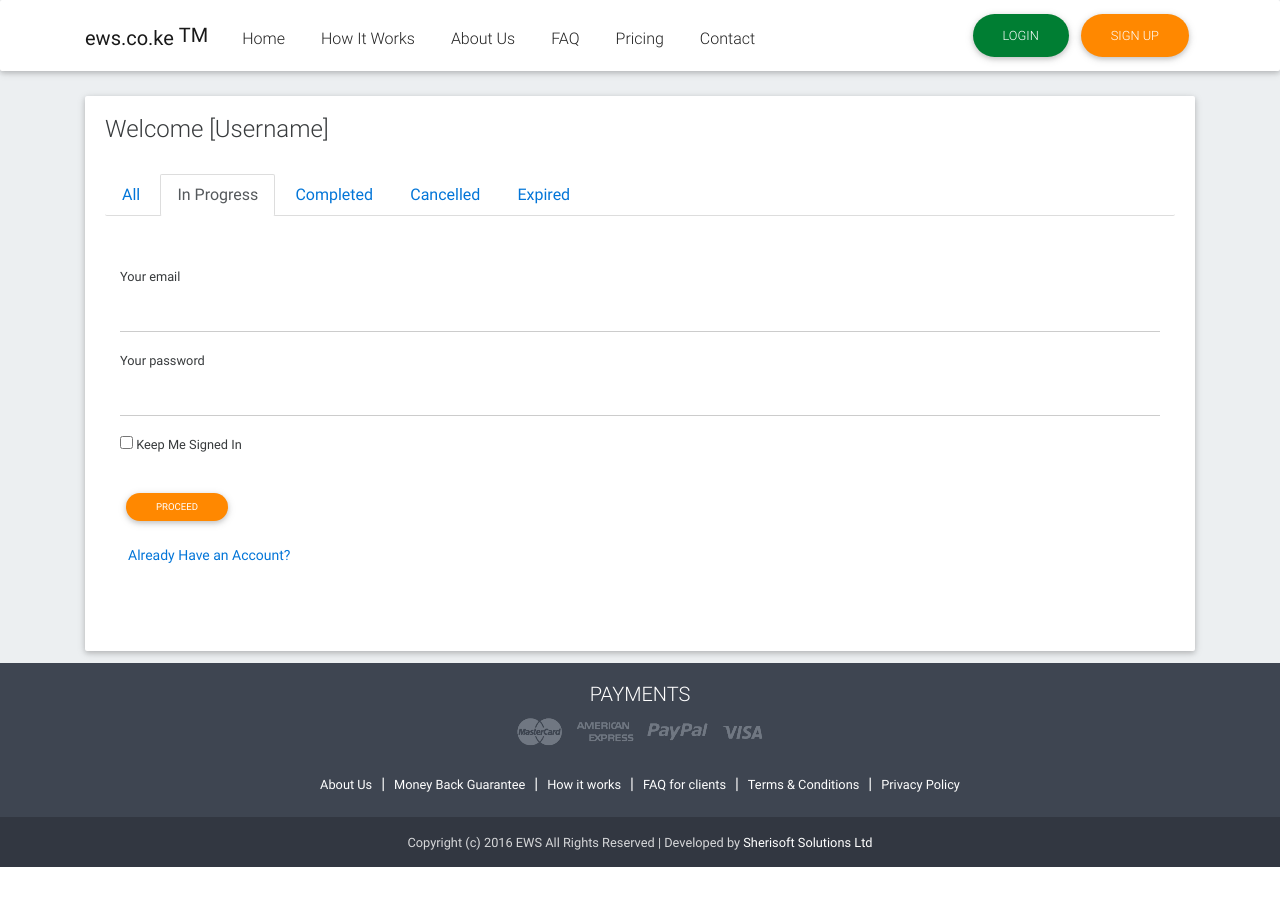
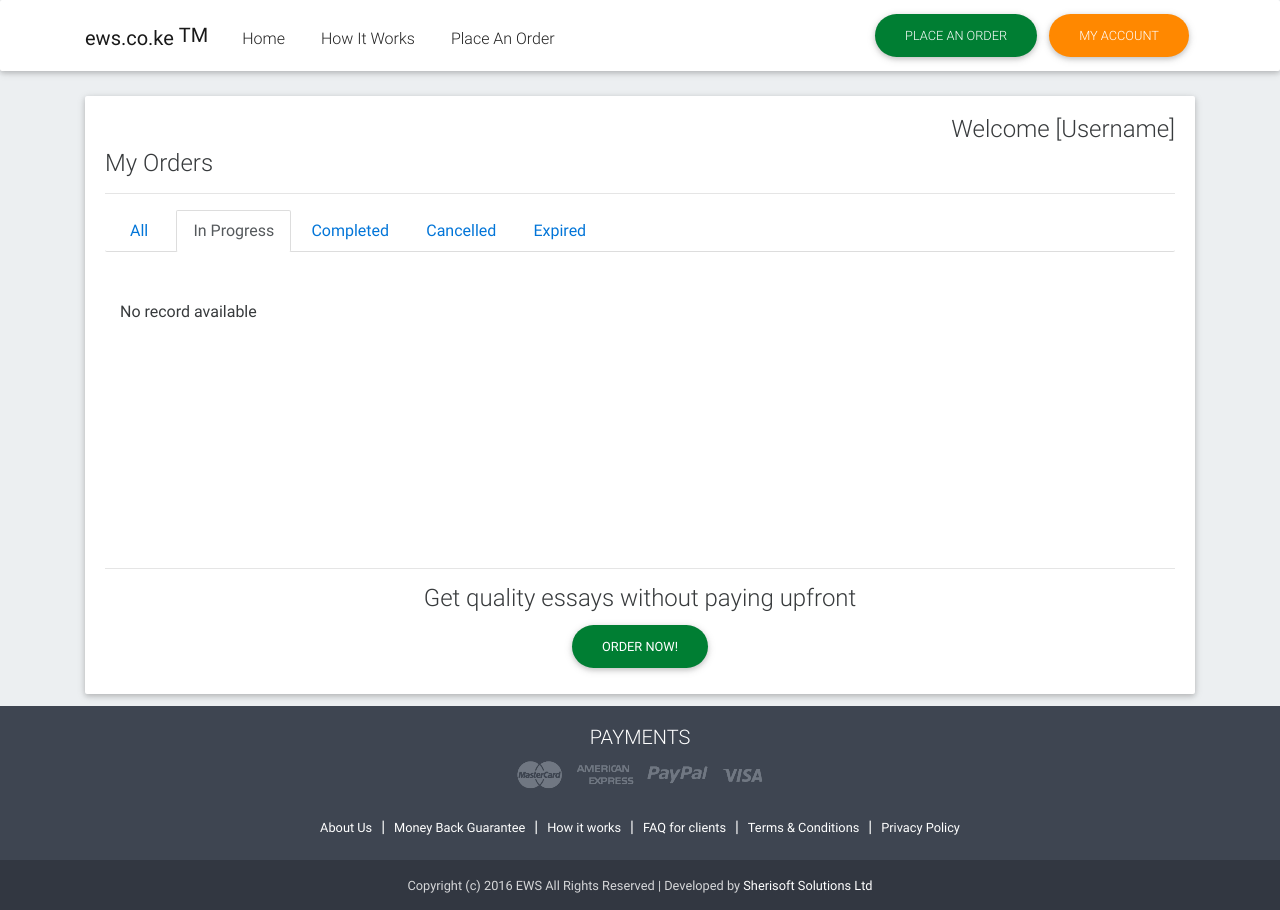
Before and after one commit to wallraks/ews, a website: page customers.html in a window 1280 px wide. Both pictures are taken after a click on the tab "In Progress". Before the commit the page ends 867 px from the top, so only its background shows below. Drawn offline with Linux system fonts and the light colour scheme.

Commit message:
5th commit

```diff
--- a/customers.html
+++ b/customers.html
@@ -49,16 +49,7 @@
                         <a class="nav-link" href="#howItWorks">How It Works</a>
                     </li>
                     <li class="nav-item main-nav">
-                        <a class="nav-link" href="#aboutUs">About Us</a>
-                    </li>
-                    <li class="nav-item main-nav">
-                        <a class="nav-link" href="#faq">FAQ</a>
-                    </li>
-                    <li class="nav-item main-nav">
-                        <a class="nav-link" href="#pricing">Pricing</a>
-                    </li>
-                    <li class="nav-item main-nav">
-                        <a class="nav-link" href="#contact">Contact</a>
+                        <a class="nav-link" href="#contact">Place An Order</a>
                     </li>
                 </ul>
 
@@ -67,11 +58,11 @@
 
                     <li class="nav-item">
                         <!-- <a class="nav-link" href="login.html">Log In</a> -->
-                        <a href="signIn.html" class="btn btn-dark-green btn-rounded">Login</a>
+                        <a href="signIn.html" class="btn btn-dark-green btn-rounded">Place an Order</a>
                     </li>
                     <li class="nav-item">
                         <!-- <a class="nav-link" href="signUp.html">Sign Up</a> -->
-                        <a  href="signUp.html" class="btn btn-warning btn-rounded">Sign Up</a>
+                        <a  href="signUp.html" class="btn btn-warning btn-rounded">My Account</a>
                     </li>
 
                 </ul>
@@ -89,24 +80,25 @@
         <section class="contentWide  ">
             <div class="container ">
                 <div class="card card-block ">
-                    <h4>Welcome [Username]</h4>
-                    <br>
+                    <h4 class="text-xs-right">Welcome [Username]</h4>
+                    <h4>My Orders</h4>
+                    <hr>
                     <!-- Nav tabs -->
                     <ul class="nav nav-tabs tabs-2 " role="tablist">
-                        <li class="nav-item ">
-                            <a class="nav-link active " data-toggle="tab" href="#panel1" role="tab">All</a>
+                        <li class="nav-item hoverable">
+                            <a class="nav-link active px-2" data-toggle="tab" href="#panel1" role="tab">All</a>
                         </li>
-                        <li class="nav-item">
-                            <a class="nav-link" data-toggle="tab" href="#panel2" role="tab">In Progress</a>
+                        <li class="nav-item hoverable">
+                            <a class="nav-link " data-toggle="tab" href="#panel2" role="tab">In Progress</a>
                         </li>
-                        <li class="nav-item">
+                        <li class="nav-item hoverable">
                             <a class="nav-link" data-toggle="tab" href="#panel3" role="tab">Completed</a>
                         </li>
-                        <li class="nav-item">
+                        <li class="nav-item hoverable">
                             <a class="nav-link" data-toggle="tab" href="#panel4" role="tab">Cancelled</a>
                         </li>
-                        <li class="nav-item">
-                            <a class="nav-link" data-toggle="tab" href="#panel4" role="tab">Expired</a>
+                        <li class="nav-item hoverable">
+                            <a class="nav-link <px-2></px-2>" data-toggle="tab" href="#panel5" role="tab">Expired</a>
                         </li>
                     </ul>
                     <!-- Tab panels -->
@@ -121,38 +113,37 @@
                         <!--Panel 2-->
                         <div class="tab-pane fade in pt-3 pb-3 " id="panel2" role="tabpanel">
                             <div class="container">
-                                <!--Form-->
-                                <form action="">
-                                    <div class="form-group">
-                                        <!-- <i class="fa fa-envelope prefix"></i> -->
-                                        <label for="form2">Your email</label>
-                                        <input type="text" id="form2" class="form-control">
-                                    </div>
-                                    <div class="form-group">
-                                        <!-- <i class="fa fa-lock prefix"></i> -->
-                                        <label for="form5">Your password</label>
-                                        <input type="password" id="form5" class="form-control">
-                                    </div>
-                                    <div class="checkbox pb-2">
-                                       <label>
-                                         <input type="checkbox">  Keep Me Signed In
-                                       </label>
-                                     </div>
-                                    <div class="form-group">
-                                        <button class="btn btn-warning  btn-rounded wow fadeInLeft btn-sm">Proceed</button>
-                                        <!-- <hr> -->
-                                    </div>
-                                    <div class="form-group">
-                                        <a href="signIn.html" class=" fadeInLeft btn-sm">Already Have an Account?</a>
-                                        <!-- <hr> -->
-                                    </div>
-                                </form>
-                                <!--/.Form-->
+                                <p>No record available</p>
                             </div>
                         </div>
                         <!--/.Panel 2-->
+                        <!--Panel 3-->
+                        <div class="tab-pane fade in pt-3 pb-3 " id="panel3" role="tabpanel">
+                            <div class="container">
+                                <p>No record available</p>
+                            </div>
+                        </div>
+                        <!--/.Panel 3-->
+                        <!--Panel 4-->
+                        <div class="tab-pane fade in pt-3 pb-3 " id="panel4" role="tabpanel">
+                            <div class="container">
+                                <p>No record available</p>
+                            </div>
+                        </div>
+                        <!--/.Panel 4-->
+                        <!--Panel 5-->
+                        <div class="tab-pane fade in pt-3 pb-3 " id="panel5" role="tabpanel">
+                            <div class="container">
+                                <p>No record available</p>
+                            </div>
+                        </div>
+                        <!--/.Panel 5-->
                     </div>
-
+                <hr>
+                <div class="row text-xs-center">
+                    <h4>Get quality essays without paying upfront</h4>
+                    <a  href="#" class="btn btn-dark-green btn-rounded wow fadeInLeft" data-wow-delay="0.7s">Order Now!</a>
+                </div>
                 </div>
             </div>
         </section>
```
Also changed, not shown: index.html (+2 -2 lines).
